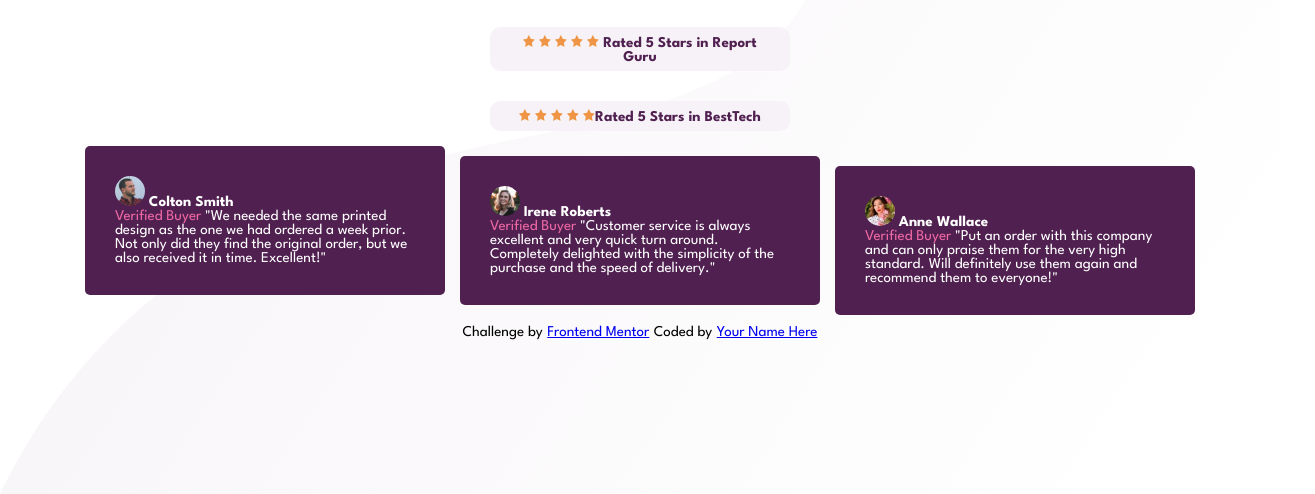
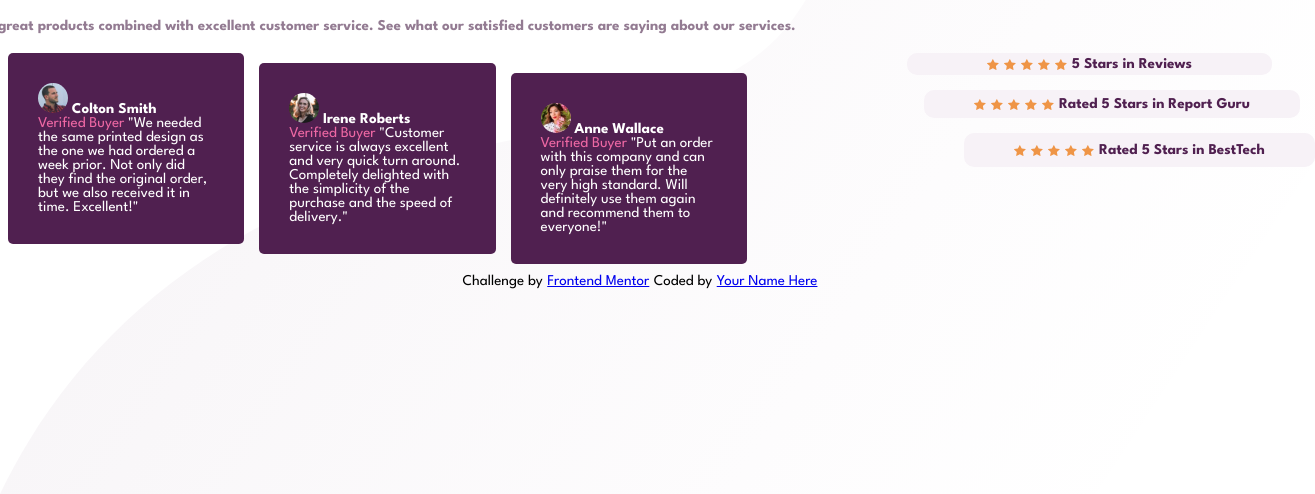
Before and after one commit to elic4vet/social-proof, a plain HTML site: page index.html in a window 1280 px wide. Shown: the part 322-816 px from the top of the page, 1315 px wide, since content can reach past the window. Drawn offline with Linux system fonts and the light colour scheme.

Commit message:
Update styles.css

```diff
--- a/src/styles.css
+++ b/src/styles.css
@@ -22,14 +22,13 @@ body {
   justify-content: center;
   align-items: center;
   height: 100vh;
-
   background-size: cover;
 }
 
 h1 {
   color: var(--dark-magenta);
   font-weight: var(--fw-bold);
-  font-size: 2rem;
+  font-size: 4rem;
   display: flex;
   flex-direction: column;
 }
@@ -53,6 +52,14 @@ h4 {
 .card3 {
   margin-bottom: -40px;
 }
+.content_wrapper {
+  display: flex;
+  flex-direction: row;
+  justify-content: center;
+  align-items: center;
+  gap: 1rem;
+  margin-bottom: 40px;
+}
 
 .card_wrapper {
   display: flex;
@@ -62,32 +69,39 @@ h4 {
   gap: 1rem;
 }
 
-.attribution {
-  display: flex;
-  flex-direction: row;
-  justify-content: center;
-  align-items: center;
-  gap: 0.3rem;
-  margin-top: 2rem;
-}
-
 .right-content {
   display: flex;
   flex-direction: column;
   justify-content: center;
   align-items: center;
+  gap: 1rem;
+  float: right;
+  margin-left: 180px;
 }
 
+.left-content {
+  margin-left: -120px;
+}
+.left-content p {
+  color: var(--dark-grayish-magenta);
+  font-weight: var(--fw-medium);
+}
+
+.card_wrapper {
+  display: flex;
+  flex-direction: row;
+  justify-content: center;
+  align-items: center;
+  gap: 1rem;
+}
 .reviews {
   background-color: var(--light-grayish-magenta);
   color: var(--dark-magenta);
   font-weight: var(--fw-bold);
-  width: 250px;
   border-radius: 10px;
-  padding-top: 16px;
-  padding-bottom: 16px;
-  padding-left: 25px;
-  padding-right: 25px;
+  padding: 4px 80px 4px 80px;
+  margin: 0 0 0 -20px;
+  text-align: center;
 }
 
 .report,
@@ -97,18 +111,38 @@ h4 {
   font-weight: var(--fw-bold);
   border-radius: 10px;
   padding: 0.5rem;
-  width: 250px;
-  padding-left: 25px;
-  padding-right: 25px;
-  text-align: center;
-  justify-content: center;
+  padding-left: 50px;
+  padding-right: 50px;
+  margin: 0 0 0 -20px;
 }
 
+.report {
+  padding: 7px 50px 7px 50px;
+  margin-right: -45px;
+  margin-bottom: 0px;
+  margin-top: 0px;
+}
+
+.bestTech {
+  padding: 10px 50px 10px 50px;
+  margin-right: -100px;
+  margin-bottom: 0px;
+  margin-top: 0px;
+}
+
+.report,
+.reviews,
+.bestTech {
+  display: flex;
+  flex-direction: row;
+  justify-content: center;
+  align-items: center;
+  text-align: center;
+}
 .star-icon {
   color: var(--soft-pink);
   width: 12px;
-  height: 12px;
-  margin: auto;
+  margin-right: 5px;
 }
 
 .colton,
@@ -130,3 +164,12 @@ h4 {
   margin: 0;
   padding: 0;
 }
+
+.attribution {
+  display: flex;
+  flex-direction: row;
+  justify-content: center;
+  align-items: center;
+  gap: 0.3rem;
+  margin-top: 2rem;
+}
```
